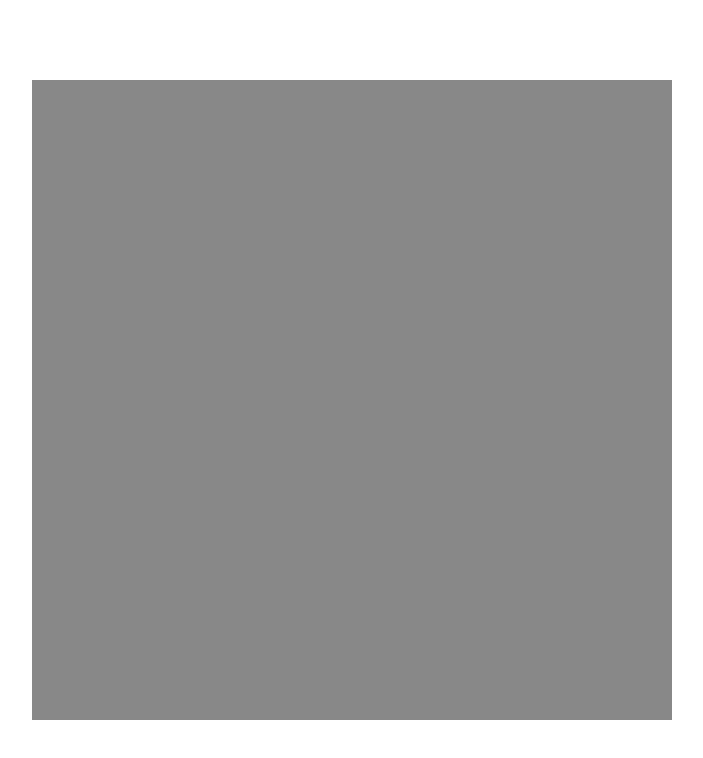
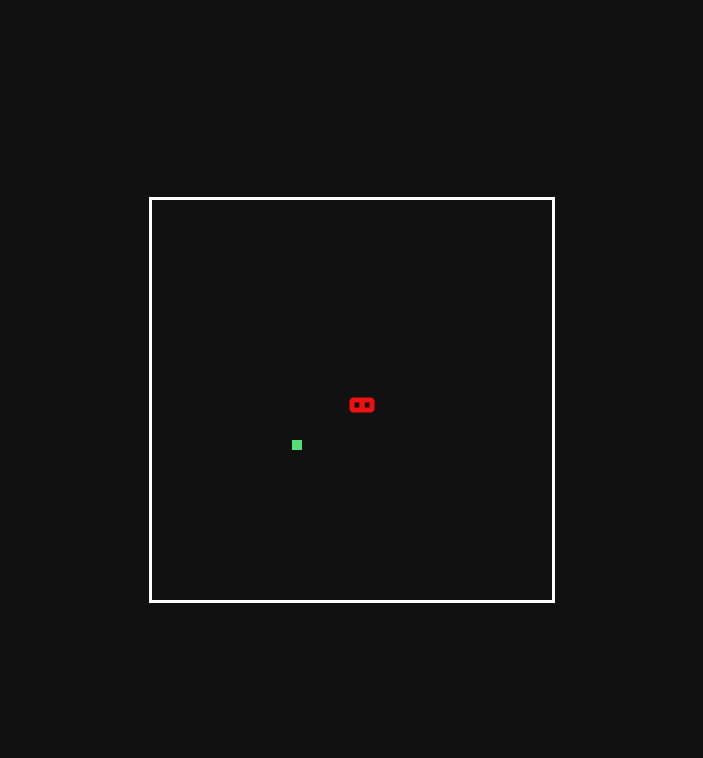
Before and after one commit to bascioTOja/javascript-snake, a plain HTML site: page index.html in a window 1280 px wide. Shown: the whole page, without its empty margins (288-991 px from the left). Drawn offline with Linux system fonts and the light colour scheme.

Commit message:
Draw basic snake prototype

```diff
--- a/index.html
+++ b/index.html
@@ -9,10 +9,8 @@
     <link rel="stylesheet" href="style.css">
 </head>
 <body>
-    <div class="world">
-        <div class="map">
+    <canvas id="canvas" width="400" height="400"></canvas>
 
-        </div>
-    </div>
+    <script src="script.js"></script>
 </body>
 </html>
--- /dev/null
+++ b/script.js
@@ -0,0 +1,103 @@
+(function() {
+    let canvas;
+    let context2d;
+    const wallSize = 10;
+    let snake = [];
+    let food = {x: 0, y: 0, color: '#5d7'};
+
+    function getRandomInt(max) {
+        return Math.floor(Math.random() * max);
+    }
+
+    function drawRectRandomColor(x, y, width, height) {
+        context2d.fillStyle = `rgb(${getRandomInt(255)}, ${getRandomInt(255)}, ${getRandomInt(255)})`;
+        context2d.fillRect(x, y, width, height);
+    }
+
+    function clearCanvas() {
+        context2d.fillStyle = '#111';
+        context2d.fillRect(0, 0, canvas.width, canvas.height);
+    }
+
+    function makeSnake(length) {
+        for (let i = 0; i < length; i++) {
+            let x = canvas.width / 2 + i * wallSize;
+            let y = canvas.height / 2;
+            snake.push({x:x, y:y});
+        }
+    }
+
+    function drawSnake() {
+        snake.forEach(function(segment) {
+            context2d.strokeStyle = '#e11';
+            context2d.lineWidth = 5;
+            context2d.lineJoin = 'bevel';
+            context2d.strokeRect(segment.x, segment.y, wallSize, wallSize);
+        });
+    }
+
+    function drawFood() {
+        console.log(food.x, food.y);
+        context2d.fillStyle = food.color;
+        context2d.fillRect(food.x, food.y, wallSize, wallSize);
+    }
+
+    function resetGame() {
+        snake = [];
+        randomFood();
+        makeSnake(2);
+    }
+
+    function moveSnake(dx, dy) {
+        let headX = snake[0].x + dx;
+        let headY = snake[0].y + dy;
+        snake.unshift({x:headX, y:headY});
+        snake.pop();
+    }
+
+    function  keyDown(event) {
+        switch (event.keyCode) {
+            case 37: // ←
+            case 65: // a
+                moveSnake(-wallSize, 0);
+                break;
+            case 38: // ↑
+            case 87: // w
+                moveSnake(0, -wallSize);
+                break;
+            case 39: // →
+            case 68: // d
+                moveSnake(wallSize, 0);
+                break;
+            case 40: // ↓
+            case 83: // s
+                moveSnake(0, wallSize);
+                break;
+        }
+    }
+
+    function randomFood() {
+        function randV(min, max) {
+            return Math.floor((Math.random() * (max - min) + min) / wallSize) * wallSize;
+        }
+
+        food.x = randV(20, canvas.width - 20);
+        food.y = randV(20, canvas.height - 20);
+    }
+
+    function startApp() {
+        canvas = document.getElementById('canvas');
+        context2d = canvas.getContext('2d');
+        document.addEventListener('keydown', keyDown);
+
+        resetGame();
+
+        setInterval(function() {
+            clearCanvas();
+            drawFood();
+            drawSnake();
+        }, 350);
+    }
+
+    window.onload = startApp;
+})();
--- a/style.css
+++ b/style.css
@@ -9,16 +9,11 @@ body {
     justify-content: center;
     align-items: center;
     min-height: 100vh;
+    background-color: #111;
 }
 
-.world {
-    overflow: hidden;
-    position: relative;
-    background-color: #444;
+canvas {
+    border: 3px solid white;
+    margin-left: auto;
+    margin-right: auto;
 }
-
-.map {
-    background-color: #888;
-    width: 640px;
-    height: 640px;
-}
```
